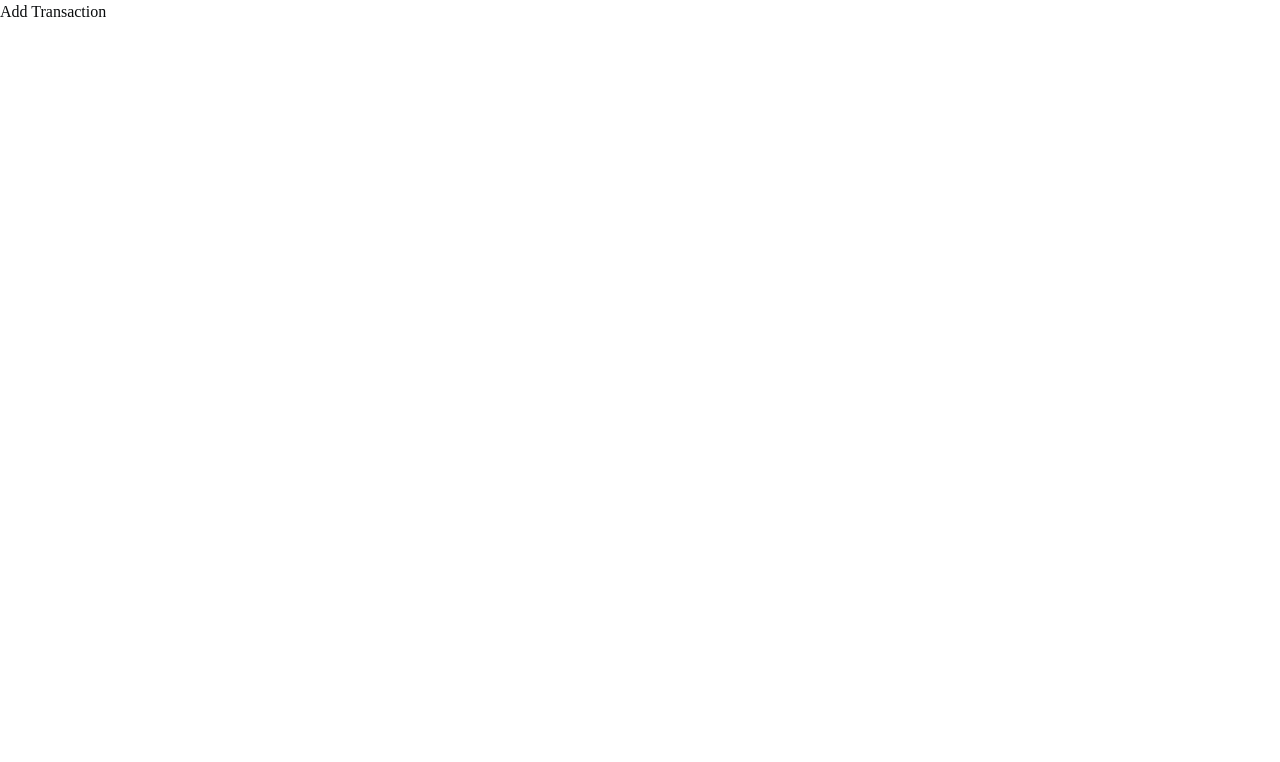
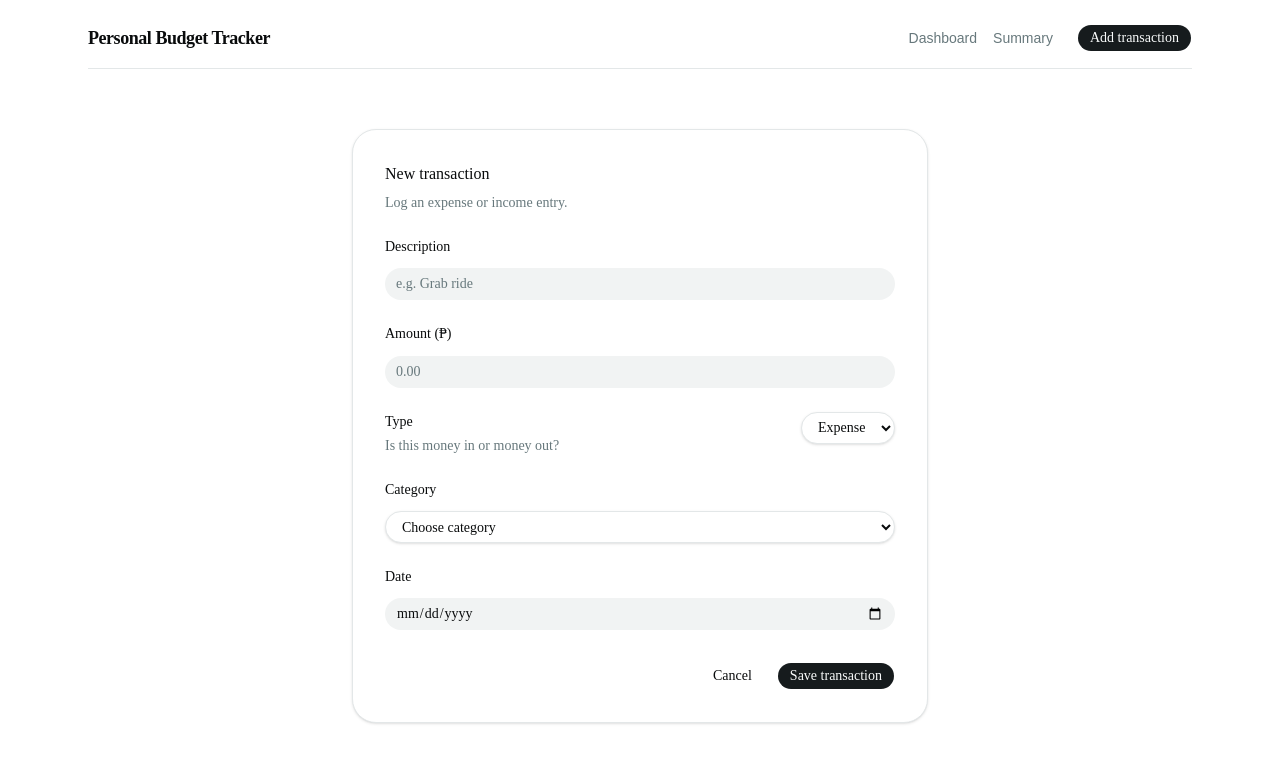
Before and after one commit to mrcv-dmg/midterm-project-webdvt, a React (Vite) app: page /addTransaction in a window 1280 px wide. Shown: the top 762 px of the page. Built offline with nearby package versions, Linux system fonts and the light colour scheme.

Commit message:
added the preliminary UI for Add Transaction

```diff
--- /dev/null
+++ b/src/components/ui/input.jsx
@@ -0,0 +1,23 @@
+import * as React from "react"
+import { Input as InputPrimitive } from "@base-ui/react/input"
+
+import { cn } from "@/lib/utils"
+
+function Input({
+  className,
+  type,
+  ...props
+}) {
+  return (
+    <InputPrimitive
+      type={type}
+      data-slot="input"
+      className={cn(
+        "h-8 w-full min-w-0 rounded-2xl border border-transparent bg-input/50 px-2.5 py-1 text-base transition-[color,box-shadow] duration-200 outline-none file:inline-flex file:h-6 file:border-0 file:bg-transparent file:text-sm file:font-medium file:text-foreground placeholder:text-muted-foreground focus-visible:border-ring focus-visible:ring-3 focus-visible:ring-ring/30 disabled:pointer-events-none disabled:cursor-not-allowed disabled:opacity-50 aria-invalid:border-destructive aria-invalid:ring-3 aria-invalid:ring-destructive/20 md:text-sm dark:aria-invalid:border-destructive/50 dark:aria-invalid:ring-destructive/40",
+        className
+      )}
+      {...props} />
+  );
+}
+
+export { Input }
--- a/src/pages/addTransaction.jsx
+++ b/src/pages/addTransaction.jsx
@@ -1,3 +1,163 @@
+import { useState } from "react";
+import { NavLink, useNavigate } from "react-router-dom";
+import Navbar from "@/components/ui/navbar";
+import { Button, buttonVariants } from "@/components/ui/button";
+import { Input } from "@/components/ui/input";
+import {
+  Field,
+  FieldContent,
+  FieldDescription,
+  FieldError,
+  FieldGroup,
+  FieldLabel,
+  FieldLegend,
+  FieldSet,
+} from "@/components/ui/field";
+
+const categories = ["Food", "Transport", "Utilities", "Income", "Other"];
+
+const initialForm = {
+  description: "",
+  amount: "",
+  category: "",
+  type: "expense",
+  date: "",
+};
+
+const selectClassName =
+  "h-8 w-full rounded-2xl border border-input bg-background px-3 text-sm shadow-sm focus-visible:outline-none focus-visible:ring-3 focus-visible:ring-ring/30";
+
 export default function AddTransaction() {
-  return <h1>Add Transaction</h1>;
+  const navigate = useNavigate();
+  const [form, setForm] = useState(initialForm);
+  const [errors, setErrors] = useState({});
+
+  function updateField(field, value) {
+    setForm((prev) => ({ ...prev, [field]: value }));
+  }
+
+  function validate() {
+    const nextErrors = {};
+    if (!form.description.trim()) nextErrors.description = "Enter a description.";
+    if (!form.amount || Number(form.amount) <= 0)
+      nextErrors.amount = "Enter an amount greater than 0.";
+    if (!form.category) nextErrors.category = "Choose a category.";
+    if (!form.date) nextErrors.date = "Choose a date.";
+    return nextErrors;
+  }
+
+  function handleSubmit(e) {
+    e.preventDefault();
+    const nextErrors = validate();
+    setErrors(nextErrors);
+    if (Object.keys(nextErrors).length > 0) return;
+
+    console.log("New transaction:", form);
+    setForm(initialForm);
+    navigate("/");
+  }
+
+  return (
+    <main className="container mx-auto max-w-6xl space-y-6 p-6">
+      <Navbar />
+
+      <form
+        onSubmit={handleSubmit}
+        noValidate
+        className="mx-auto mt-15 max-w-xl rounded-[min(var(--radius-4xl),24px)] border border-border bg-card p-6 shadow-sm sm:p-8"
+      >
+        <FieldSet>
+          <FieldLegend>New transaction</FieldLegend>
+          <FieldDescription>Log an expense or income entry.</FieldDescription>
+
+          <FieldGroup>
+            <Field data-invalid={!!errors.description}>
+              <FieldLabel htmlFor="description">Description</FieldLabel>
+              <Input
+                id="description"
+                placeholder="e.g. Grab ride"
+                value={form.description}
+                onChange={(e) => updateField("description", e.target.value)}
+                aria-invalid={!!errors.description}
+              />
+              {errors.description && <FieldError>{errors.description}</FieldError>}
+            </Field>
+
+            <Field data-invalid={!!errors.amount}>
+              <FieldLabel htmlFor="amount">Amount (₱)</FieldLabel>
+              <Input
+                id="amount"
+                type="number"
+                step="0.01"
+                min="0"
+                placeholder="0.00"
+                value={form.amount}
+                onChange={(e) => updateField("amount", e.target.value)}
+                aria-invalid={!!errors.amount}
+              />
+              {errors.amount && <FieldError>{errors.amount}</FieldError>}
+            </Field>
+
+            <Field orientation="responsive">
+              <FieldContent>
+                <FieldLabel htmlFor="type">Type</FieldLabel>
+                <FieldDescription>Is this money in or money out?</FieldDescription>
+              </FieldContent>
+              <select
+                id="type"
+                className={selectClassName}
+                value={form.type}
+                onChange={(e) => updateField("type", e.target.value)}
+              >
+                <option value="expense">Expense</option>
+                <option value="income">Income</option>
+              </select>
+            </Field>
+
+            <Field data-invalid={!!errors.category}>
+              <FieldLabel htmlFor="category">Category</FieldLabel>
+              <select
+                id="category"
+                className={selectClassName}
+                value={form.category}
+                onChange={(e) => updateField("category", e.target.value)}
+                aria-invalid={!!errors.category}
+              >
+                <option value="" disabled>
+                  Choose category
+                </option>
+                {categories.map((c) => (
+                  <option key={c} value={c}>
+                    {c}
+                  </option>
+                ))}
+              </select>
+              {errors.category && <FieldError>{errors.category}</FieldError>}
+            </Field>
+
+            <Field data-invalid={!!errors.date}>
+              <FieldLabel htmlFor="date">Date</FieldLabel>
+              <Input
+                id="date"
+                type="date"
+                value={form.date}
+                onChange={(e) => updateField("date", e.target.value)}
+                aria-invalid={!!errors.date}
+              />
+              {errors.date && <FieldError>{errors.date}</FieldError>}
+            </Field>
+          </FieldGroup>
+
+          <div className="flex justify-end gap-3 pt-2">
+            <NavLink to="/" className={buttonVariants({ variant: "outline", size: "sm" })}>
+              Cancel
+            </NavLink>
+            <Button type="submit" size="sm">
+              Save transaction
+            </Button>
+          </div>
+        </FieldSet>
+      </form>
+    </main>
+  );
 }
```
